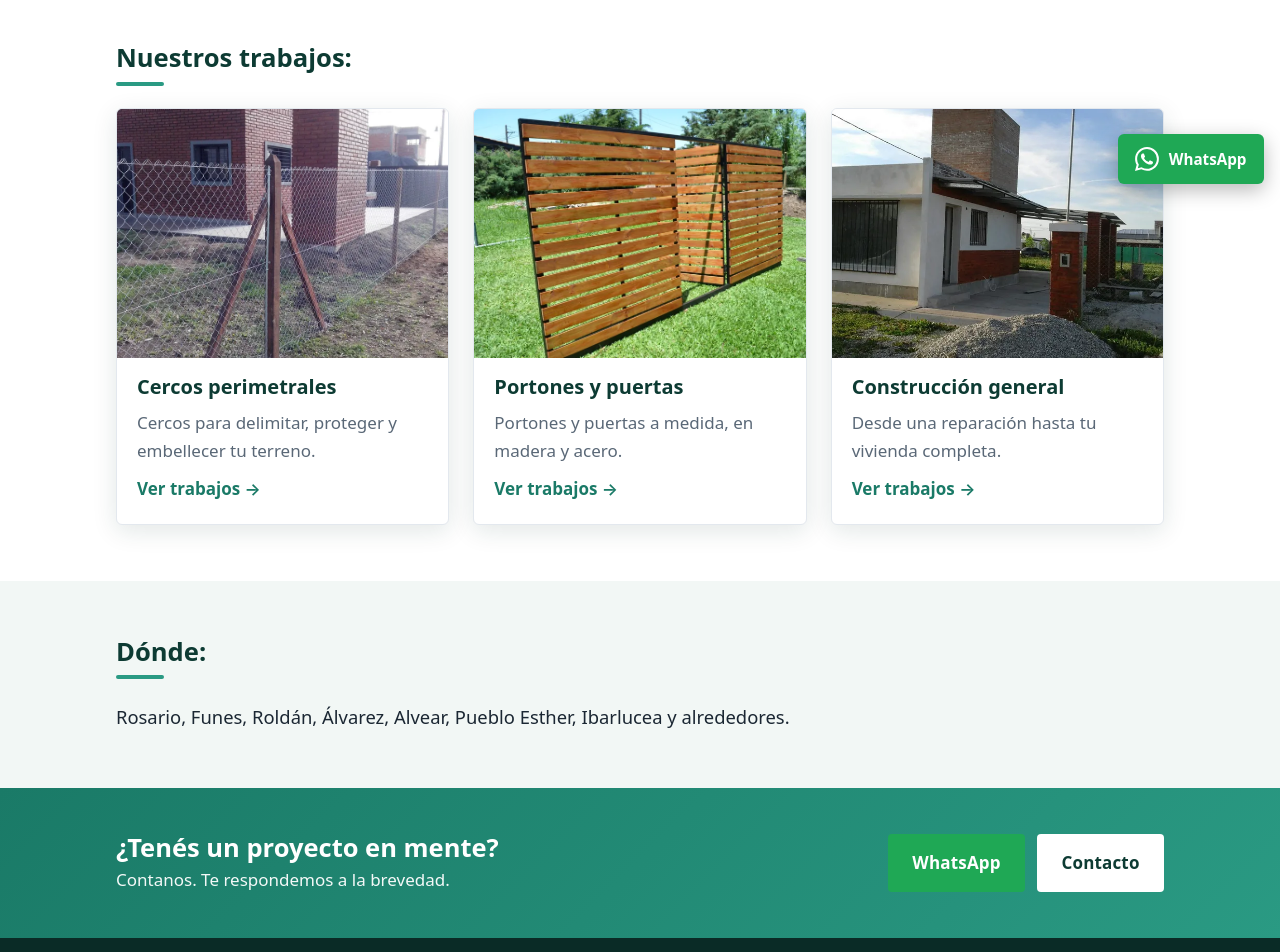
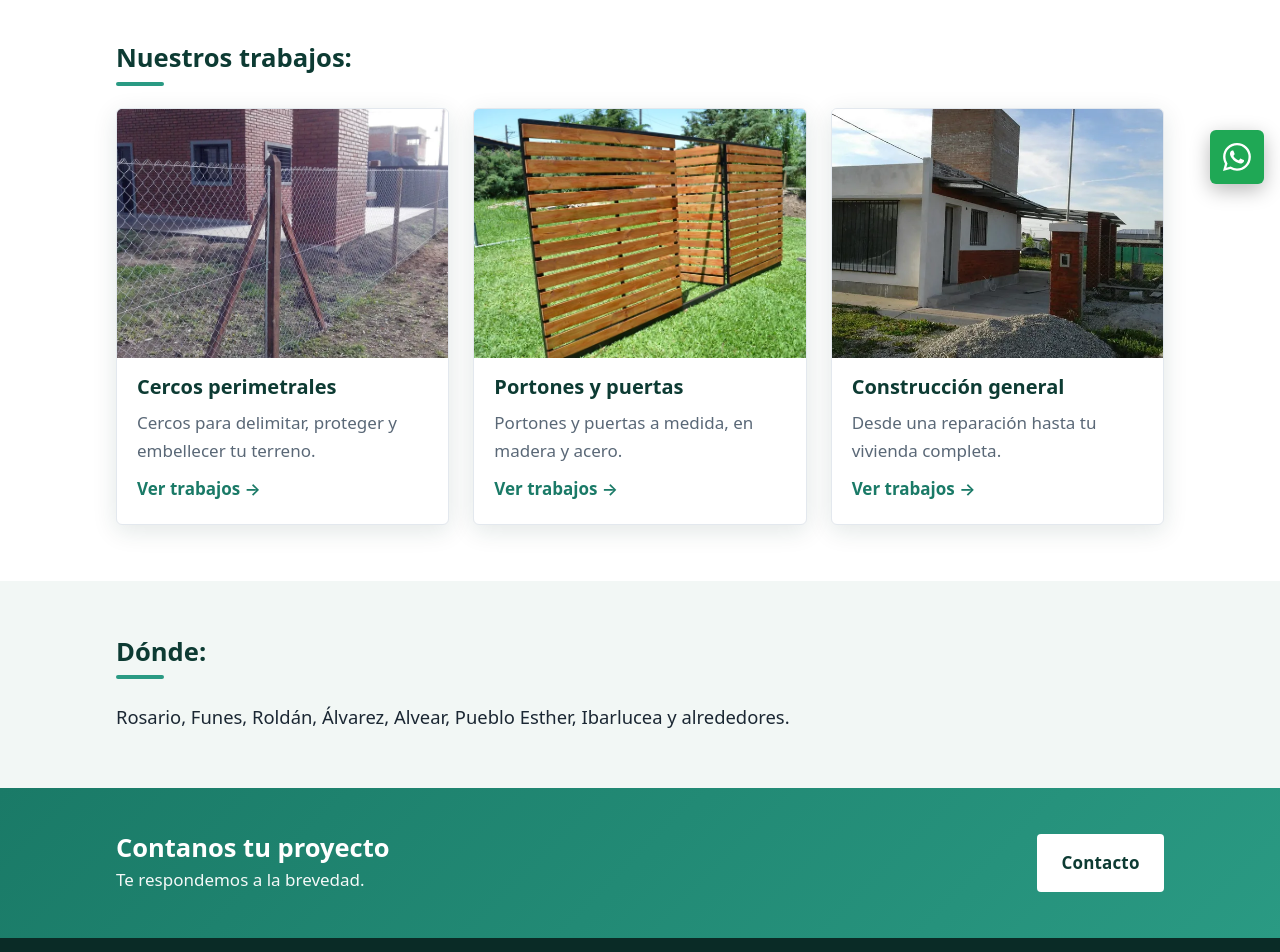
Before and after one commit to ArielLevet/cercos-rosario-static, a plain HTML site: page index.html in a window 1280 px wide. Shown: the part 600-1552 px from the top of the page. Drawn offline with Linux system fonts and the light colour scheme.

Commit message:
Icon-only WhatsApp button, new CTA copy, compact mobile footer
Co-Authored-By: Claude Sonnet 5.5 <noreply@anthropic.com>

```diff
--- a/index.html
+++ b/index.html
@@ -104,11 +104,10 @@
     <section class="cta">
       <div class="wrap cta-inner">
         <div>
-          <h2>¿Tenés un proyecto en mente?</h2>
-          <p>Contanos. Te respondemos a la brevedad.</p>
+          <h2>Contanos tu proyecto</h2>
+          <p>Te respondemos a la brevedad.</p>
         </div>
         <div class="cta-actions">
-          <a class="btn btn-wa" href="https://wa.me/5493415620131" rel="noopener">WhatsApp</a>
           <a class="btn btn-light" href="contacto.html">Contacto</a>
         </div>
       </div>
@@ -143,7 +142,7 @@
   </footer>
 
   <a class="whatsapp-float" href="https://wa.me/5493415620131?text=Hola%2C%20quisiera%20consultar%20por%20cercos%2C%20portones%20o%20construcci%C3%B3n." target="_blank" rel="noopener noreferrer" aria-label="Consultar por WhatsApp (abre una pestaña nueva)">
-    <img src="img/whatsapp.svg" alt="" width="24" height="24" aria-hidden="true"><span>WhatsApp</span>
+    <img src="img/whatsapp.svg" alt="" width="28" height="28" aria-hidden="true">
   </a>
 
   <script src="main.js" defer></script>
--- a/style.css
+++ b/style.css
@@ -62,8 +62,6 @@ ul { margin: 0; padding: 0; list-style: none; }
 .btn-light:hover { box-shadow: 0 4px 14px rgba(0, 0, 0, .2); }
 .btn-ghost { color: #fff; border-color: rgba(255, 255, 255, .6); }
 .btn-ghost:hover { background: rgba(255, 255, 255, .15); }
-.btn-wa { background: #1fa855; color: #fff; }
-.btn-wa:hover { background: #178a45; }
 
 /* ---------- Cabecera ---------- */
 .site-header {
@@ -229,18 +227,17 @@ ul { margin: 0; padding: 0; list-style: none; }
 /* ---------- WhatsApp flotante ---------- */
 .whatsapp-float {
   position: fixed; right: 16px; bottom: calc(16px + env(safe-area-inset-bottom, 0px)); z-index: 40;
-  display: flex; align-items: center; gap: .6rem;
-  min-height: 3.1rem; padding: .7rem 1.1rem;
-  border-radius: 6px; background: #1fa855; color: #fff;
-  font-weight: 700; font-size: .95rem; text-decoration: none;
+  display: grid; place-items: center;
+  width: 3.4rem; height: 3.4rem;
+  border-radius: 6px; background: #1fa855;
   box-shadow: 0 6px 20px rgba(0, 0, 0, .28);
   transition: background-color .15s, transform .15s;
 }
-.whatsapp-float img { flex: none; width: 24px; height: 24px; }
+.whatsapp-float img { width: 28px; height: 28px; }
 .whatsapp-float:hover { background: #178a45; transform: translateY(-3px); }
 
 /* ---------- Pie ---------- */
-.site-footer { background: #0a2b26; color: rgba(255, 255, 255, .85); padding: 2.5rem 0 calc(5rem + env(safe-area-inset-bottom, 0px)); font-size: .98rem; }
+.site-footer { background: #0a2b26; color: rgba(255, 255, 255, .85); padding: 2.5rem 0 calc(5.25rem + env(safe-area-inset-bottom, 0px)); font-size: .98rem; }
 .site-footer a { color: #fff; text-decoration: none; }
 .site-footer a:hover { text-decoration: underline; }
 .site-footer strong { display: block; color: #fff; margin-bottom: .5rem; }
@@ -249,6 +246,17 @@ ul { margin: 0; padding: 0; list-style: none; }
 .footer-grid { display: grid; grid-template-columns: repeat(auto-fit, minmax(13rem, 1fr)); gap: 2rem; }
 .copyright { margin: 2rem auto 0; padding-top: 1rem; border-top: 1px solid rgba(255, 255, 255, .15); font-size: .85rem; opacity: .7; }
 
+@media (max-width: 40rem) {
+  /* Pie: nombre arriba a lo ancho; contacto y trabajos lado a lado */
+  .site-footer { padding-top: 1.75rem; font-size: .92rem; }
+  .footer-grid { grid-template-columns: 1.4fr 1fr; gap: 1.25rem 1rem; }
+  .footer-grid > div:first-child { grid-column: 1 / -1; }
+  .footer-grid > div:first-child p { margin-bottom: 0; }
+  .site-footer strong { margin-bottom: .3rem; }
+  .site-footer li { padding: .1rem 0; overflow-wrap: anywhere; }
+  .copyright { margin-top: 1.25rem; padding-top: .75rem; }
+}
+
 @media (prefers-reduced-motion: reduce) {
   * { transition: none !important; scroll-behavior: auto !important; }
 }
```
Also changed, not shown: 404.html (+1 -1 lines), cercos-perimetrales.html (+3 -4 lines), construccion-general.html (+3 -4 lines), contacto.html (+1 -1 lines), portones-puertas.html (+3 -4 lines).
